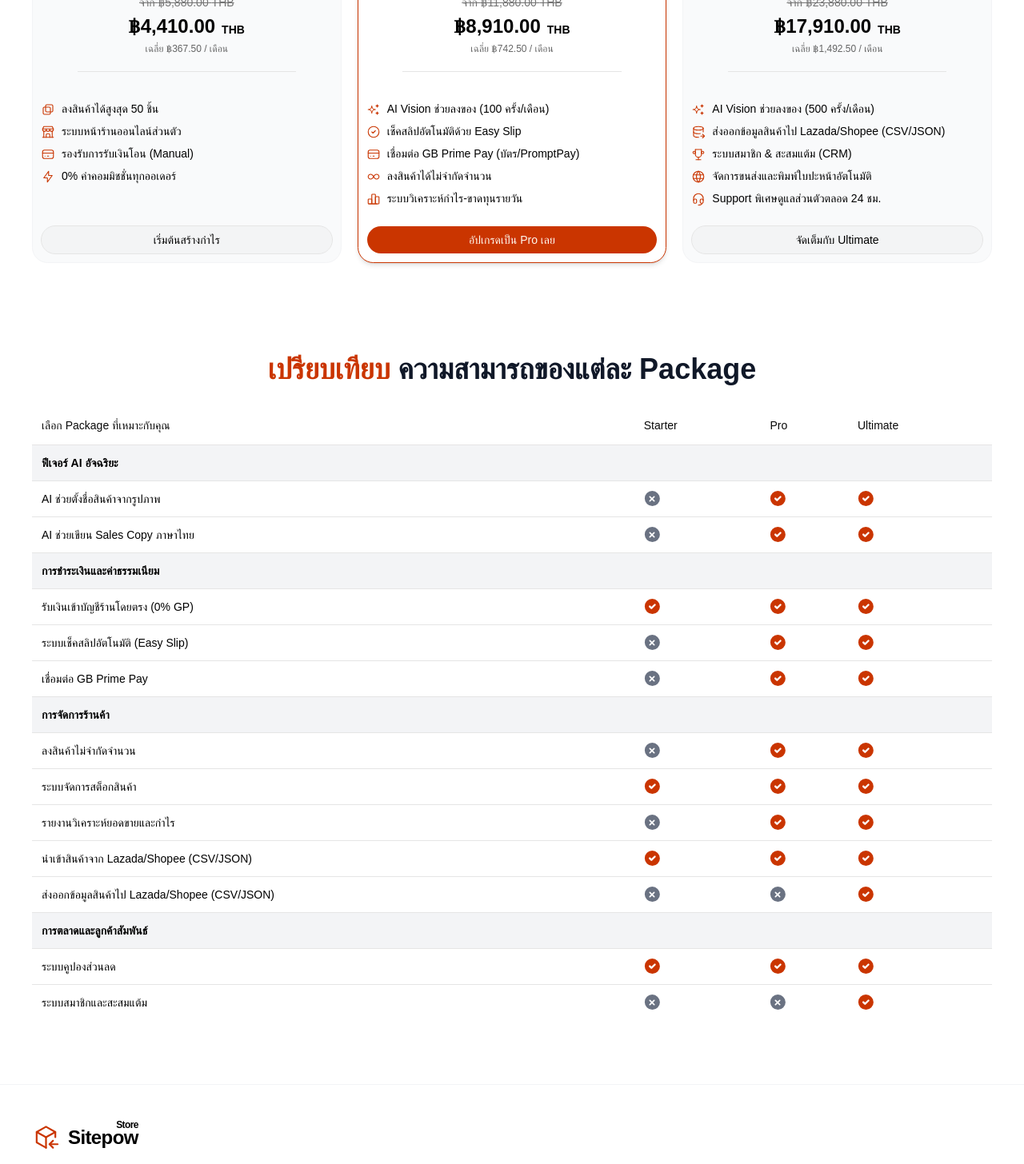
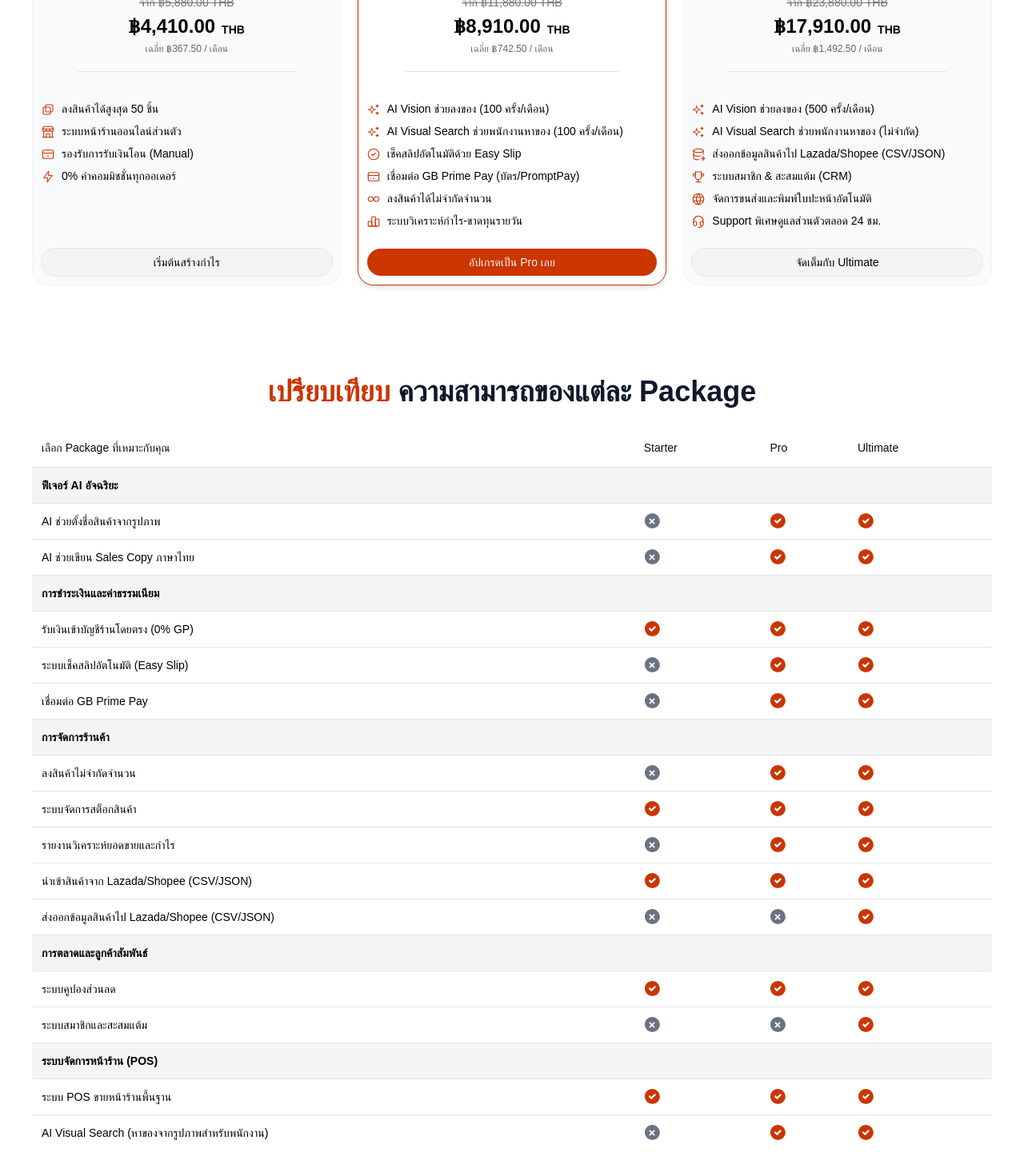
Before and after one commit to sitepow/sitepow-store, a Next.js app: page /pricing in a window 1280 px wide. Shown: the part 780-2236 px from the top of the page at 80% size. Built offline with nearby package versions, Linux system fonts and the light colour scheme; a web font is replaced by a local one.

Commit message:
fix: add feature find product with ai agent

```diff
--- a/constants/pricing.tsx
+++ b/constants/pricing.tsx
@@ -73,6 +73,10 @@ export const PRICING_PLANS: PricingPlanProps[] = [
         icon: <IconSparkles size={18} stroke={1.5} />,
       },
       {
+        text: 'AI Visual Search ช่วยพนักงานหาของ (100 ครั้ง/เดือน)',
+        icon: <IconSparkles size={18} stroke={1.5} />,
+      },
+      {
         text: 'เช็คสลิปอัตโนมัติด้วย Easy Slip',
         icon: <IconCircleCheck size={18} stroke={1.5} />,
       },
@@ -101,6 +105,10 @@ export const PRICING_PLANS: PricingPlanProps[] = [
     features: [
       {
         text: 'AI Vision ช่วยลงของ (500 ครั้ง/เดือน)',
+        icon: <IconSparkles size={18} stroke={1.5} />,
+      },
+      {
+        text: 'AI Visual Search ช่วยพนักงานหาของ (ไม่จำกัด)',
         icon: <IconSparkles size={18} stroke={1.5} />,
       },
       {
@@ -177,6 +185,19 @@ export const PRICING_TABLES: PricingTables = {
         { label: 'ระบบสมาชิกและสะสมแต้ม', access: [false, false, true] },
       ],
     },
+    {
+      name: 'ระบบจัดการหน้าร้าน (POS)',
+      features: [
+        {
+          label: 'ระบบ POS ขายหน้าร้านพื้นฐาน',
+          access: [true, true, true],
+        },
+        {
+          label: 'AI Visual Search (หาของจากรูปภาพสำหรับพนักงาน)',
+          access: [false, true, true],
+        },
+      ],
+    },
   ],
 }
 
@@ -211,6 +232,13 @@ export const PROFIT_COMPARISON = {
           values: [
             'นั่งพิมพ์เอง นึกชื่อเอง',
             'AI Vision ถ่ายรูปปุ๊บ เจนให้ปั๊บ',
+          ],
+        },
+        {
+          label: 'เมื่อพนักงานหาของไม่เจอ',
+          values: [
+            'ต้องโทรหาเจ้าของ/ซ้อ (เสียเวลาลูกค้า)',
+            'AI Visual Search ถ่ายรูปแล้วหาเจอทันที',
           ],
         },
         {
```
